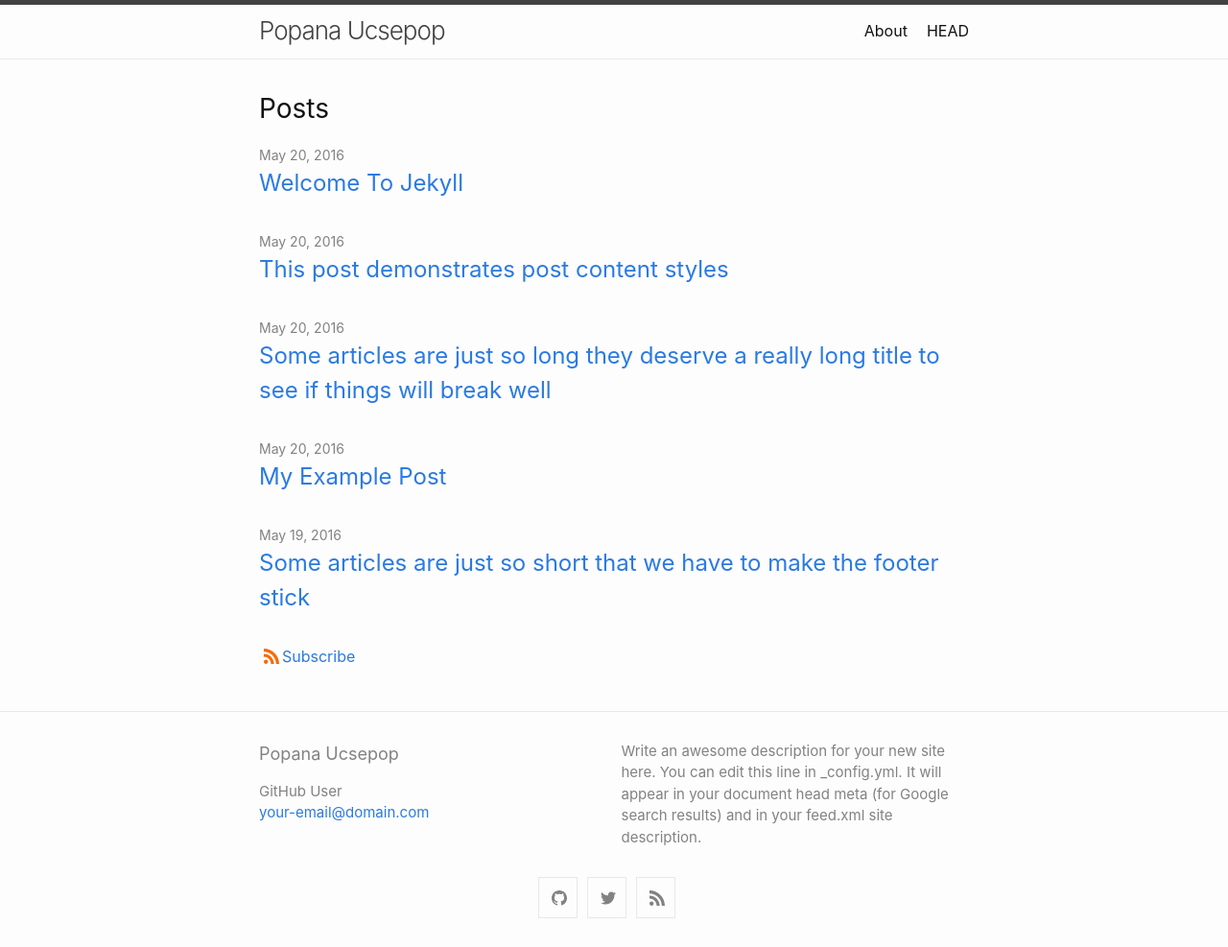
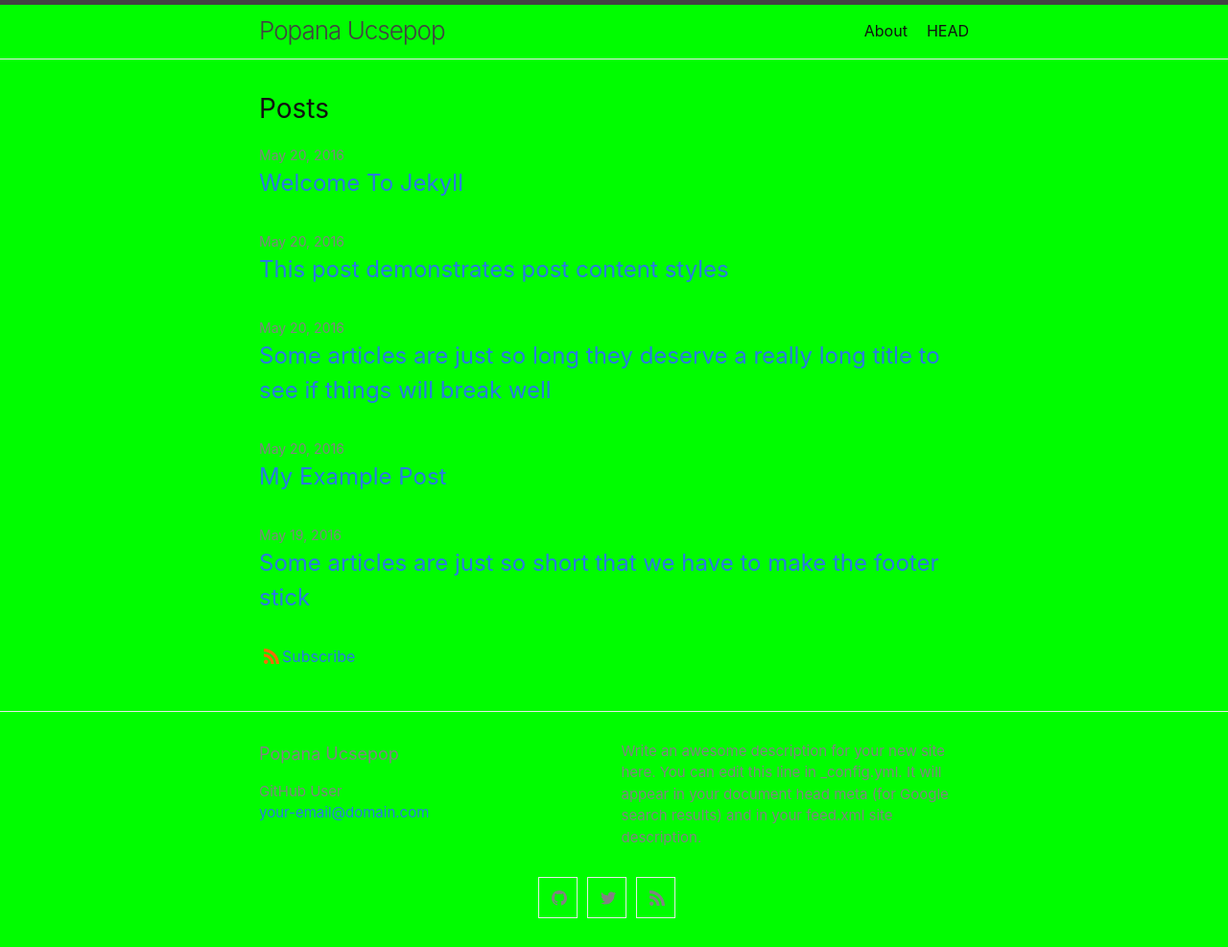
Before and after one commit to gandideluxe/gandideluxe.github.io, a Jekyll site: the page built from index.md, in a window 1280 px wide. Shown: the whole page at 96% size. Built offline with Jekyll 4.4.1, drawn with Linux system fonts in a browser that asks for light colours.

Commit message:
Update minima.scss

```diff
--- a/_sass/minima.scss
+++ b/_sass/minima.scss
@@ -11,7 +11,7 @@ $base-line-height: 1.5 !default;
 $spacing-unit:     30px !default;
 
 $text-color:       #111 !default;
-$background-color: #fdfdfd !default;
+$background-color: #00fd00 !default;
 $brand-color:      #2a7ae2 !default;
 
 $grey-color:       #828282 !default;
```
